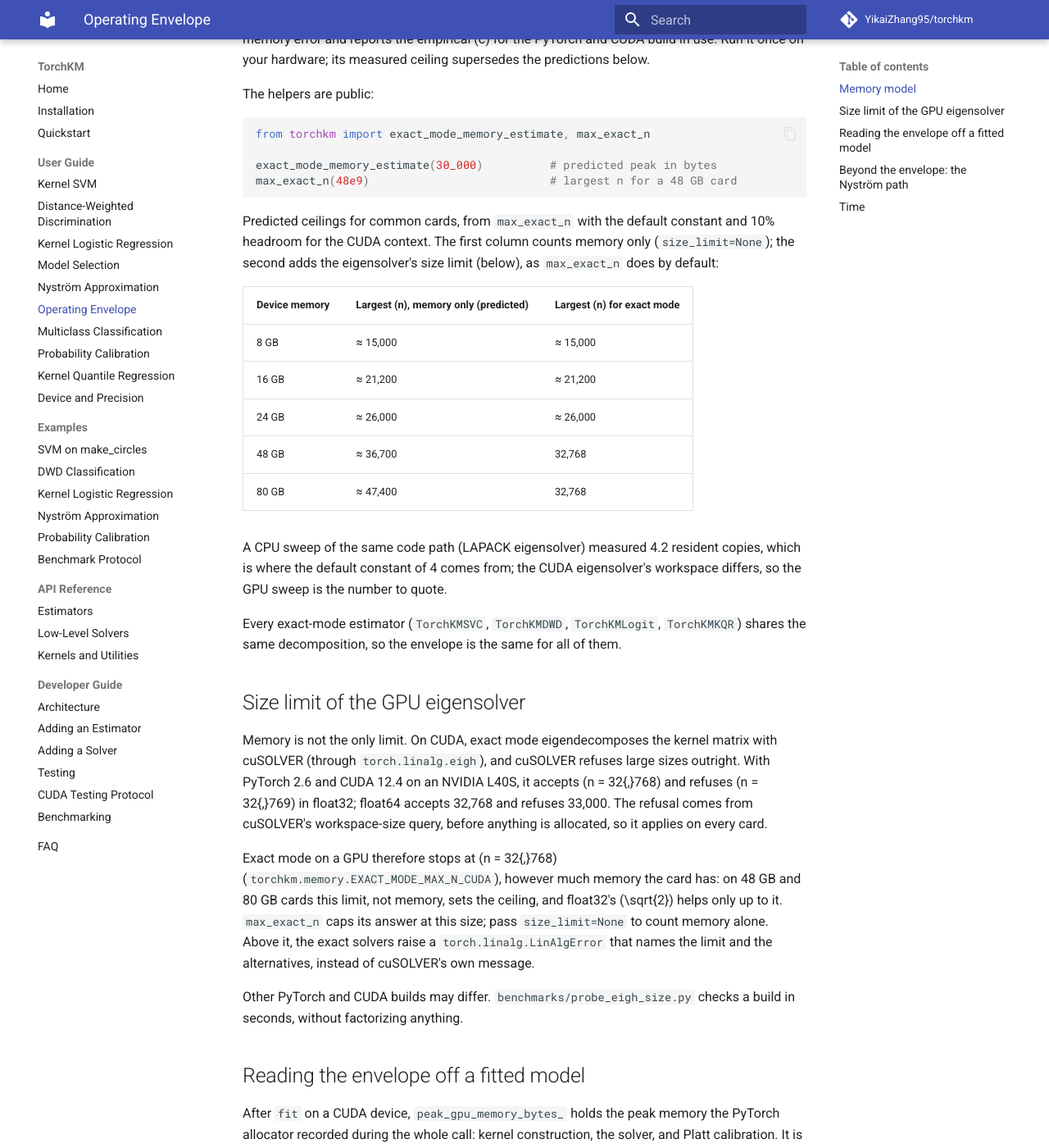
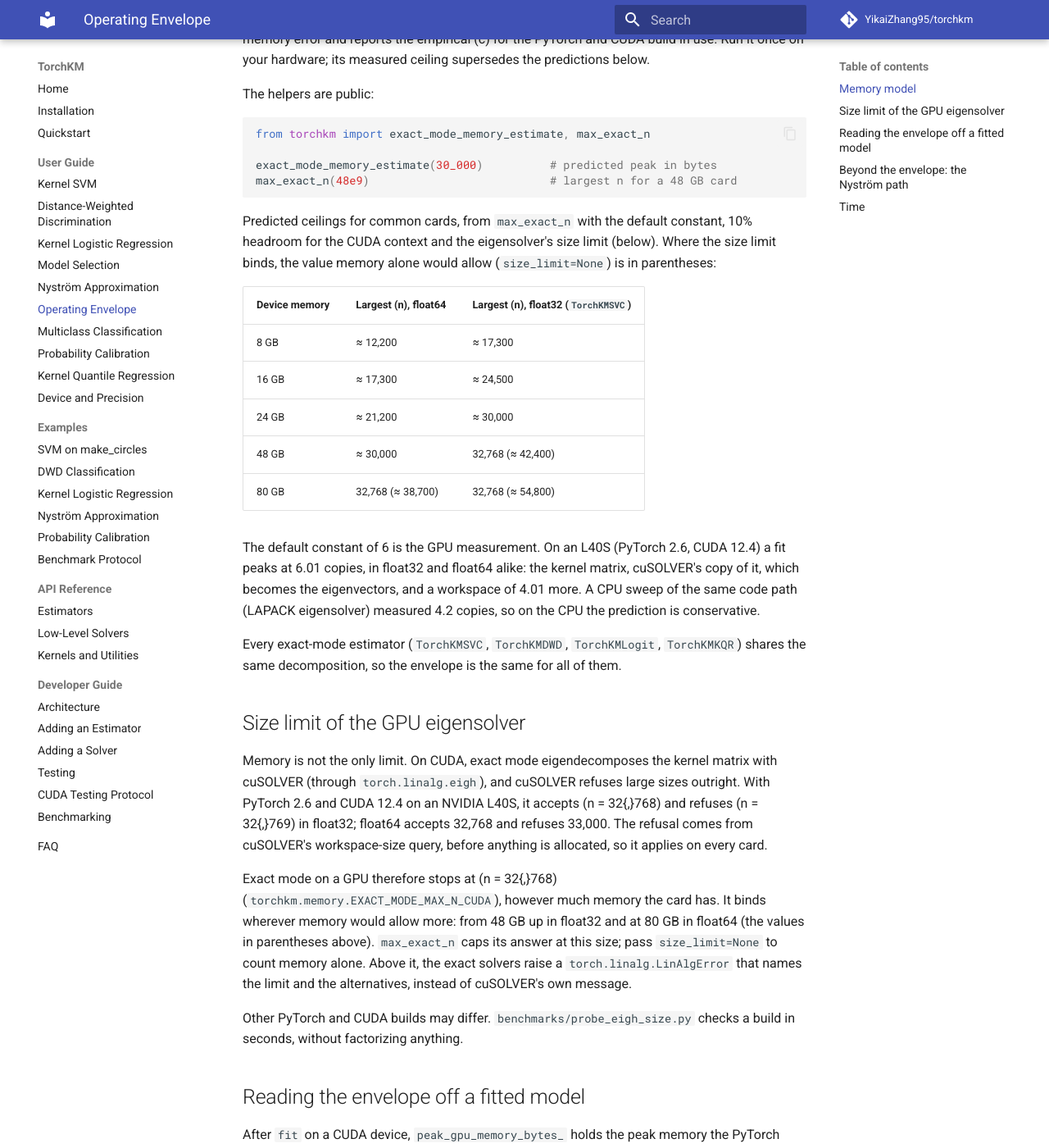
Before and after one commit to YikaiZhang95/torchkm, an MkDocs documentation site: the page built from docs/user_guide/operating_envelope.md, in a window 1280 px wide and 1400 px high, scrolled down 703 px. Shown: the whole window at 82% size. Built offline with MkDocs 1.6.1 and Material for MkDocs 9.7.7, drawn with Linux system fonts in a browser that asks for light colours; comment, search, counter and statistics services are not loaded.

Commit message:
Q1 real data in matched_accuracy.py; memory model at the 6 copies measured on the L40S

````diff
--- a/docs/user_guide/operating_envelope.md
+++ b/docs/user_guide/operating_envelope.md
@@ -42,21 +42,23 @@ max_exact_n(48e9)                           # largest n for a 48 GB card
 ```
 
 Predicted ceilings for common cards, from `max_exact_n` with the default
-constant and 10% headroom for the CUDA context. The first column counts memory
-only (`size_limit=None`); the second adds the eigensolver's size limit (below),
-as `max_exact_n` does by default:
+constant, 10% headroom for the CUDA context and the eigensolver's size limit
+(below). Where the size limit binds, the value memory alone would allow
+(`size_limit=None`) is in parentheses:
 
-| Device memory | Largest \(n\), memory only (predicted) | Largest \(n\) for exact mode |
+| Device memory | Largest \(n\), float64 | Largest \(n\), float32 (`TorchKMSVC`) |
 |---|---|---|
-| 8 GB | ≈ 15,000 | ≈ 15,000 |
-| 16 GB | ≈ 21,200 | ≈ 21,200 |
-| 24 GB | ≈ 26,000 | ≈ 26,000 |
-| 48 GB | ≈ 36,700 | 32,768 |
-| 80 GB | ≈ 47,400 | 32,768 |
+| 8 GB | ≈ 12,200 | ≈ 17,300 |
+| 16 GB | ≈ 17,300 | ≈ 24,500 |
+| 24 GB | ≈ 21,200 | ≈ 30,000 |
+| 48 GB | ≈ 30,000 | 32,768 (≈ 42,400) |
+| 80 GB | 32,768 (≈ 38,700) | 32,768 (≈ 54,800) |
 
-A CPU sweep of the same code path (LAPACK eigensolver) measured 4.2 resident
-copies, which is where the default constant of 4 comes from; the CUDA
-eigensolver's workspace differs, so the GPU sweep is the number to quote.
+The default constant of 6 is the GPU measurement. On an L40S (PyTorch 2.6,
+CUDA 12.4) a fit peaks at 6.01 copies, in float32 and float64 alike: the
+kernel matrix, cuSOLVER's copy of it, which becomes the eigenvectors, and a
+workspace of 4.01 more. A CPU sweep of the same code path (LAPACK eigensolver)
+measured 4.2 copies, so on the CPU the prediction is conservative.
 
 Every exact-mode estimator (`TorchKMSVC`, `TorchKMDWD`, `TorchKMLogit`,
 `TorchKMKQR`) shares the same decomposition, so the envelope is the same for
@@ -72,10 +74,10 @@ sizes outright. With PyTorch 2.6 and CUDA 12.4 on an NVIDIA L40S, it accepts
 query, before anything is allocated, so it applies on every card.
 
 Exact mode on a GPU therefore stops at \(n = 32{,}768\)
-(`torchkm.memory.EXACT_MODE_MAX_N_CUDA`), however much memory the card has:
-on 48 GB and 80 GB cards this limit, not memory, sets the ceiling, and
-float32's \(\sqrt{2}\) helps only up to it. `max_exact_n` caps its answer at
-this size; pass `size_limit=None` to count memory alone. Above it, the exact solvers raise a
+(`torchkm.memory.EXACT_MODE_MAX_N_CUDA`), however much memory the card has.
+It binds wherever memory would allow more: from 48 GB up in float32 and at
+80 GB in float64 (the values in parentheses above). `max_exact_n` caps its
+answer at this size; pass `size_limit=None` to count memory alone. Above it, the exact solvers raise a
 `torch.linalg.LinAlgError` that names the limit and the alternatives, instead
 of cuSOLVER's own message.
 
````
Also changed, not shown: CHANGELOG.md (+8 -3 lines), EIGENDECOMPOSITION_OPTIONS.md (+20 -0 lines), RESPONSE_DRAFT.md (+15 -10 lines), REVISION_PLAN.md (+3 -4 lines), 4 other files.
